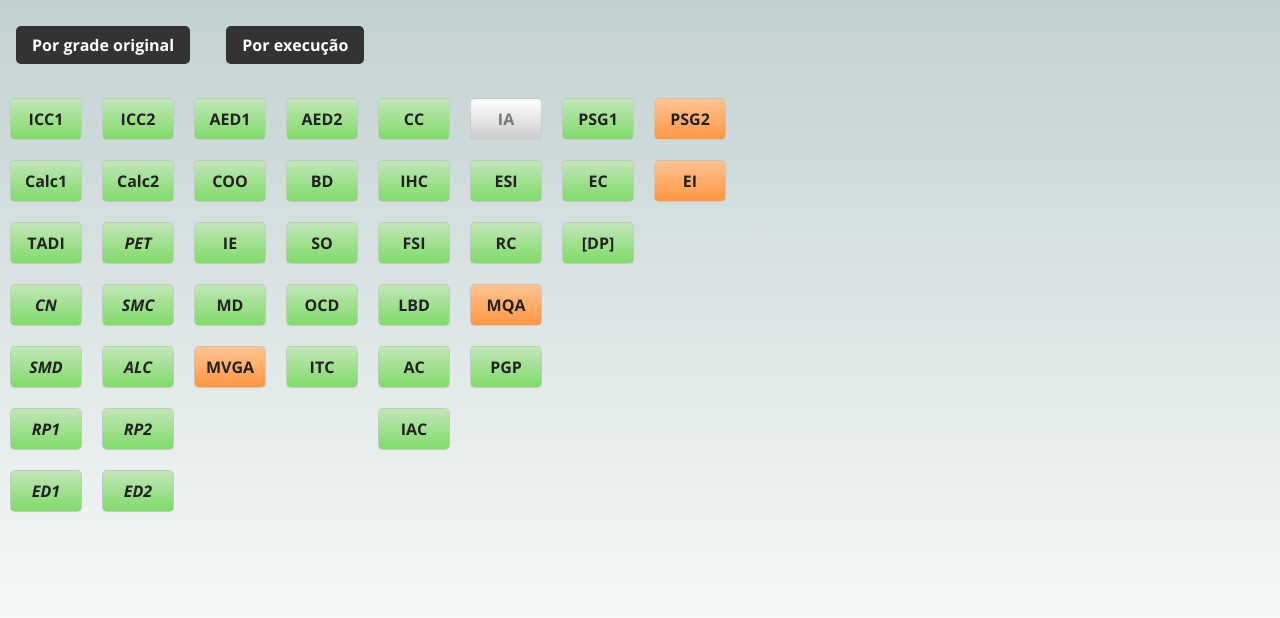
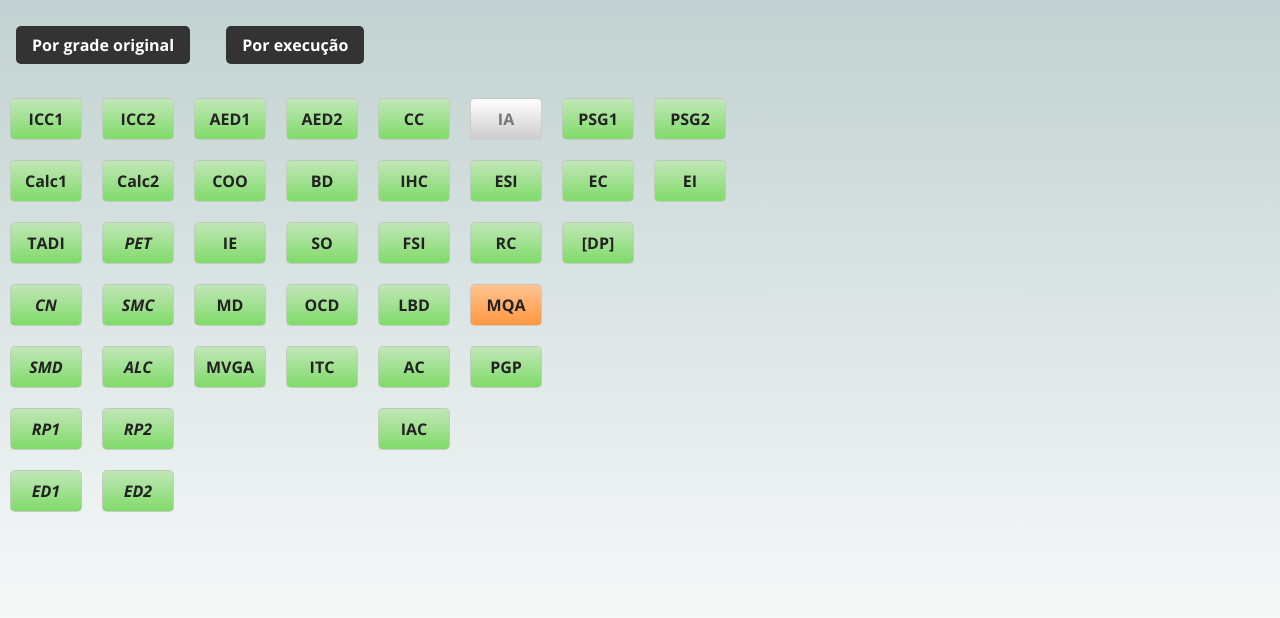
Before and after one commit to machadolucas/web-tests, a website: page course/index.html in a window 1280 px wide. Shown: the part 78-696 px from the top of the page. Drawn offline with nearby package versions, Linux system fonts and the light colour scheme.

Commit message:
Done courses PSG2, MVGA and EI

```diff
--- a/course/index.html
+++ b/course/index.html
@@ -76,7 +76,7 @@
 		<div class="course" data-origin="s3" data-done="s7"
 			data-class-credits="4" data-work-credits="0" data-course-code="ACH2013"
 			data-name="Matemática Discreta 1">MD</div>
-		<div class="course" data-origin="s3" data-doing="true"
+		<div class="course" data-origin="s3" data-done="s9"
 			data-class-credits="4" data-work-credits="0" data-course-code="ACH2033"
 			data-name="Matrizes, Vetores e Geometria Analítica">MVGA</div>
 
@@ -141,10 +141,10 @@
 			data-class-credits="4" data-work-credits="0" data-course-code="ACH2108"
 			data-name="Desafios de Programação 2">[DP]</div>
 
-		<div class="course" data-origin="s8" data-doing="true"
+		<div class="course" data-origin="s8" data-done="s9"
 			data-class-credits="4" data-work-credits="6" data-course-code="ACH2018"
 			data-name="Projeto Supervisionado ou de Graduação 2">PSG2</div>
-		<div class="course" data-origin="s8" data-doing="true"
+		<div class="course" data-origin="s8" data-done="s9"
 			data-class-credits="4" data-work-credits="0" data-course-code="ACH2008"
 			data-name="Empreendedores em Informática">EI</div>
 
```
